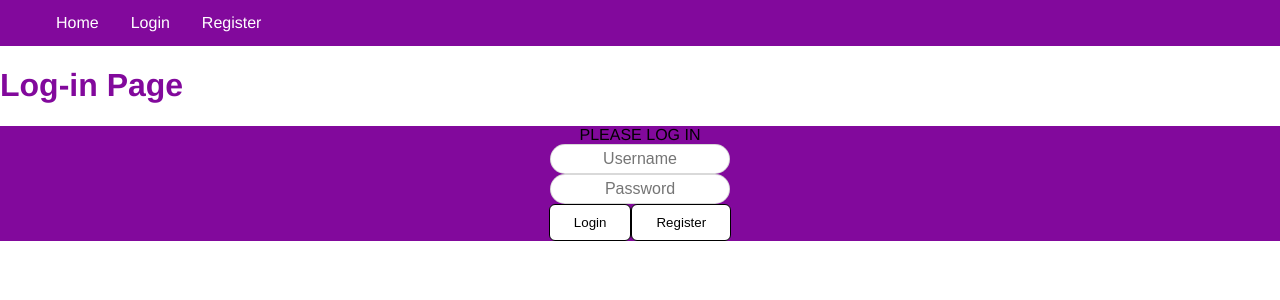
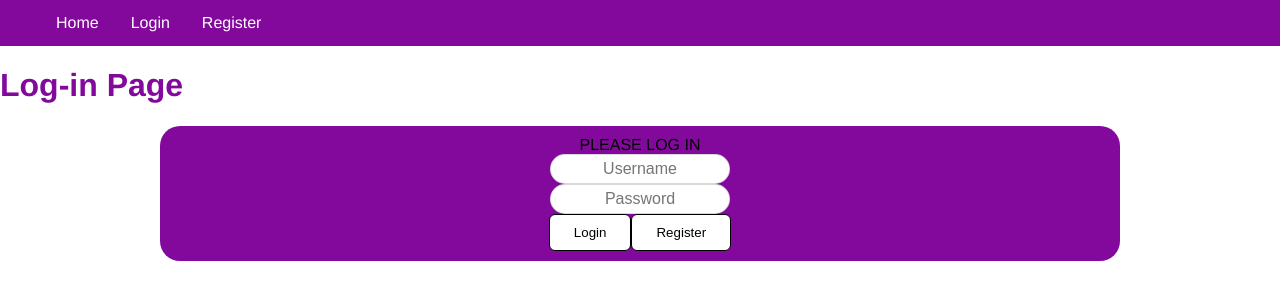
Before and after one commit to maxi-p/marketplace, a React (Create React App) app in the folder frontend/: page /login in a window 1280 px wide. Shown: the top 300 px of the page. Built offline with nearby package versions, Linux system fonts and the light colour scheme.

Commit message:
Login page

```diff
--- a/frontend/src/App.css
+++ b/frontend/src/App.css
@@ -30,10 +30,15 @@ section {
 }
 
 .login {
-  text-align: center;
-  background-color: #82099c;
+    background-color: #82099c;
+    border-radius: 20px;
+    text-align: center;
+    margin-inline:auto;padding: 10px;
+    height: 30%;
+    width: 75%;
 
 }
+
 .userDetails {
   text-align: center;
   border-radius: 20px;
@@ -42,6 +47,7 @@ section {
 .buttons {
   text-align: center;
   border-radius: 20px;
+  padding: 10px;
 }
 
 .search {
```
